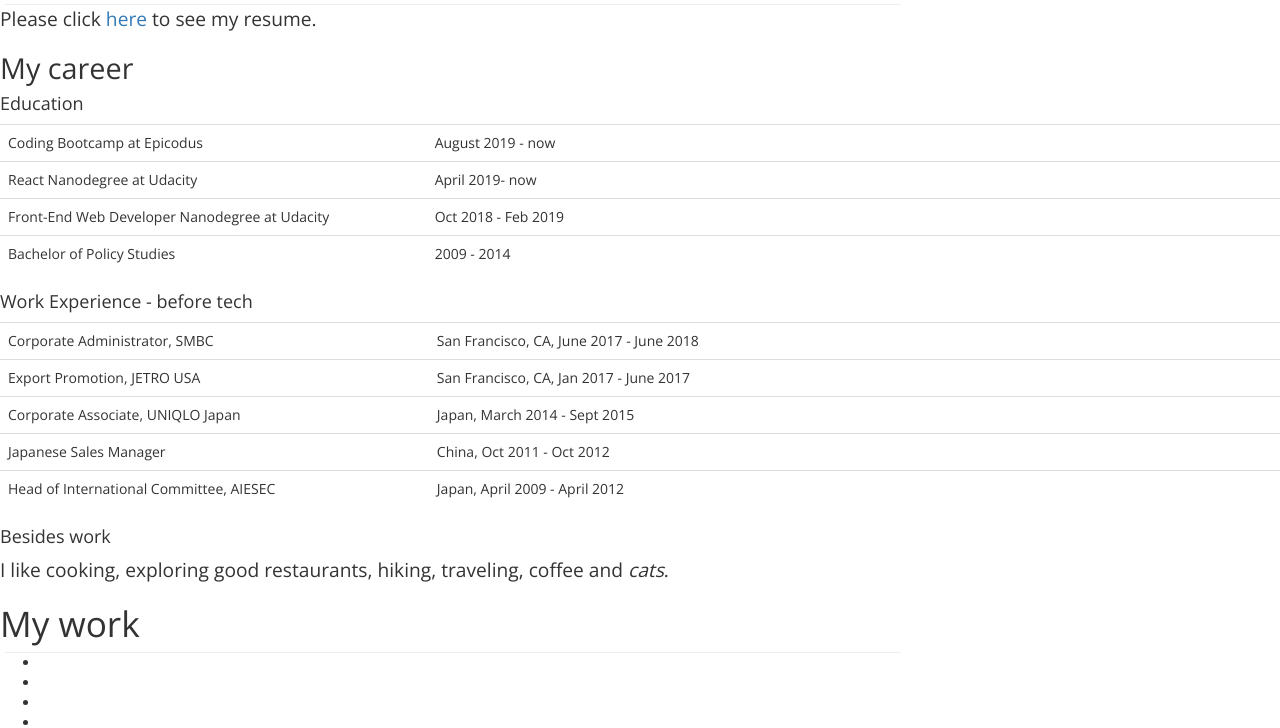
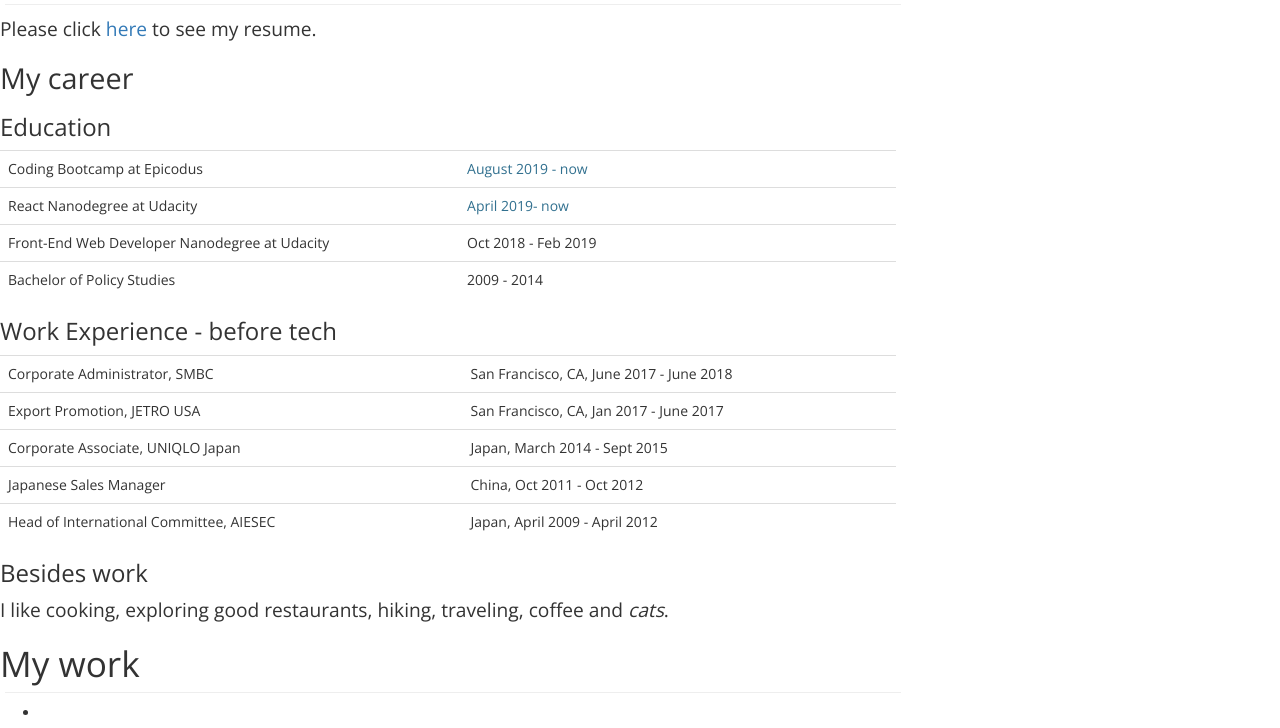
Before and after one commit to misakimichy/my-portfolio, a plain HTML site: page index.html in a window 1280 px wide. Shown: the part 650-1378 px from the top of the page. Drawn offline with nearby package versions, Linux system fonts and the light colour scheme.

Commit message:
Feat: Update table styling.

```diff
--- a/css/styles.css
+++ b/css/styles.css
@@ -27,15 +27,20 @@ h3 {
   font-size: 1.8rem;
 }
 
+h4 {
+  font-size: 1.5rem;
+}
+
 p {
   font-size: 1.2rem;
 }
 
 hr {
-  margin: 0 5px;
+  margin: 0 5px 10px 5px;
   width: 70%;
 }
 
+/* Top Nav */
 nav > ul {
   list-style: none;
 }
@@ -45,6 +50,7 @@ nav > ul {
   justify-content: flex-end;
 }
 
+/* Header */
 header {
   width: 100%;
   display: flex;
@@ -57,6 +63,16 @@ header {
   margin: 0 auto;
 }
 
+/* About me */
+.about-me > h3 {
+  margin-bottom: 20px;
+}
+
+.table {
+  width: 70%;
+}
+
+/* Footer */
 footer {
   margin: 0 !important;
   width: 100% !important;
@@ -65,6 +81,7 @@ footer {
 footer > .row {
   margin-top: 50px;
 }
+
 .footer-img {
   width: 200px;
 }
--- a/index.html
+++ b/index.html
@@ -35,25 +35,24 @@
       <hr>
       <p>Please click <a href="ResumeMisakiKoonce.pdf">here</a> to see my resume.</p>
       <h3>My career</h3>
-      <!-- Todo: Add my career here -->
       <h4>Education</h4>
       <table class="table table-no-border">
         <tbody>
           <tr>
             <td class="col-lg-1">Coding Bootcamp at Epicodus</td>
-            <td class="col-lg-2">August 2019 - now</td>
+            <td class="col-lg-1 text-info">August 2019 - now</td>
           </tr>
           <tr>
             <td class="col-lg-1">React Nanodegree at Udacity</td>
-            <td class="col-lg-2">April 2019- now</td>
+            <td class="col-lg-1 text-info">April 2019- now</td>
           </tr>
           <tr>
             <td class="col-lg-1">Front-End Web Developer Nanodegree at Udacity </td>
-            <td class="col-lg-2">Oct 2018 - Feb 2019</td>
+            <td class="col-lg-1">Oct 2018 - Feb 2019</td>
           </tr>
           <tr>
             <td class="col-lg-1">Bachelor of Policy Studies</td>
-            <td class="col-lg-2">2009 - 2014</td>
+            <td class="col-lg-1">2009 - 2014</td>
           </tr>
         </tbody>
       </table>
@@ -62,23 +61,23 @@
         <tbody>
           <tr>
             <td class="col-lg-1">Corporate Administrator, SMBC</td>
-            <td class="col-lg-2">San Francisco, CA, June 2017 - June 2018</td>
+            <td class="col-lg-1">San Francisco, CA, June 2017 - June 2018</td>
           </tr>
           <tr>
             <td class="col-lg-1">Export Promotion, JETRO USA</td>
-            <td class="col-lg-2">San Francisco, CA, Jan 2017 - June 2017</td>
+            <td class="col-lg-1">San Francisco, CA, Jan 2017 - June 2017</td>
           </tr>
           <tr>
             <td class="col-lg-1">Corporate Associate, UNIQLO Japan</td>
-            <td class="col-lg-2">Japan, March 2014 - Sept 2015</td>
+            <td class="col-lg-1">Japan, March 2014 - Sept 2015</td>
           </tr>
           <tr>
             <td class="col-lg-1">Japanese Sales Manager</td>
-            <td class="col-lg-2">China, Oct 2011 - Oct 2012</td>
+            <td class="col-lg-1">China, Oct 2011 - Oct 2012</td>
           </tr>
           <tr>
             <td class="col-lg-1">Head of International Committee, AIESEC</td>
-            <td class="col-lg-2">Japan, April 2009 - April 2012</td>
+            <td class="col-lg-1">Japan, April 2009 - April 2012</td>
           </tr>
         </tbody>
       </table>
```
